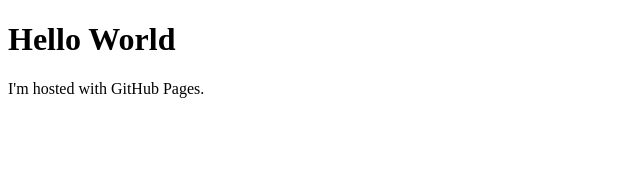
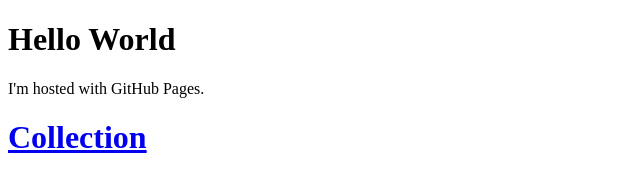
Before and after one commit to kurianpaul66/keralaboxoffice, a plain HTML site: page index.html in a window 1280 px wide. Shown: the whole page, without its empty margins (0-640 px from the left). Drawn offline with Linux system fonts and the light colour scheme.

Commit message:
Update index.html

```diff
--- a/index.html
+++ b/index.html
@@ -3,5 +3,6 @@
 <body>
 <h1>Hello World</h1>
 <p>I'm hosted with GitHub Pages.</p>
+<a href="collection.html"><h1>Collection</h1></a>
 </body>
 </html>
```
